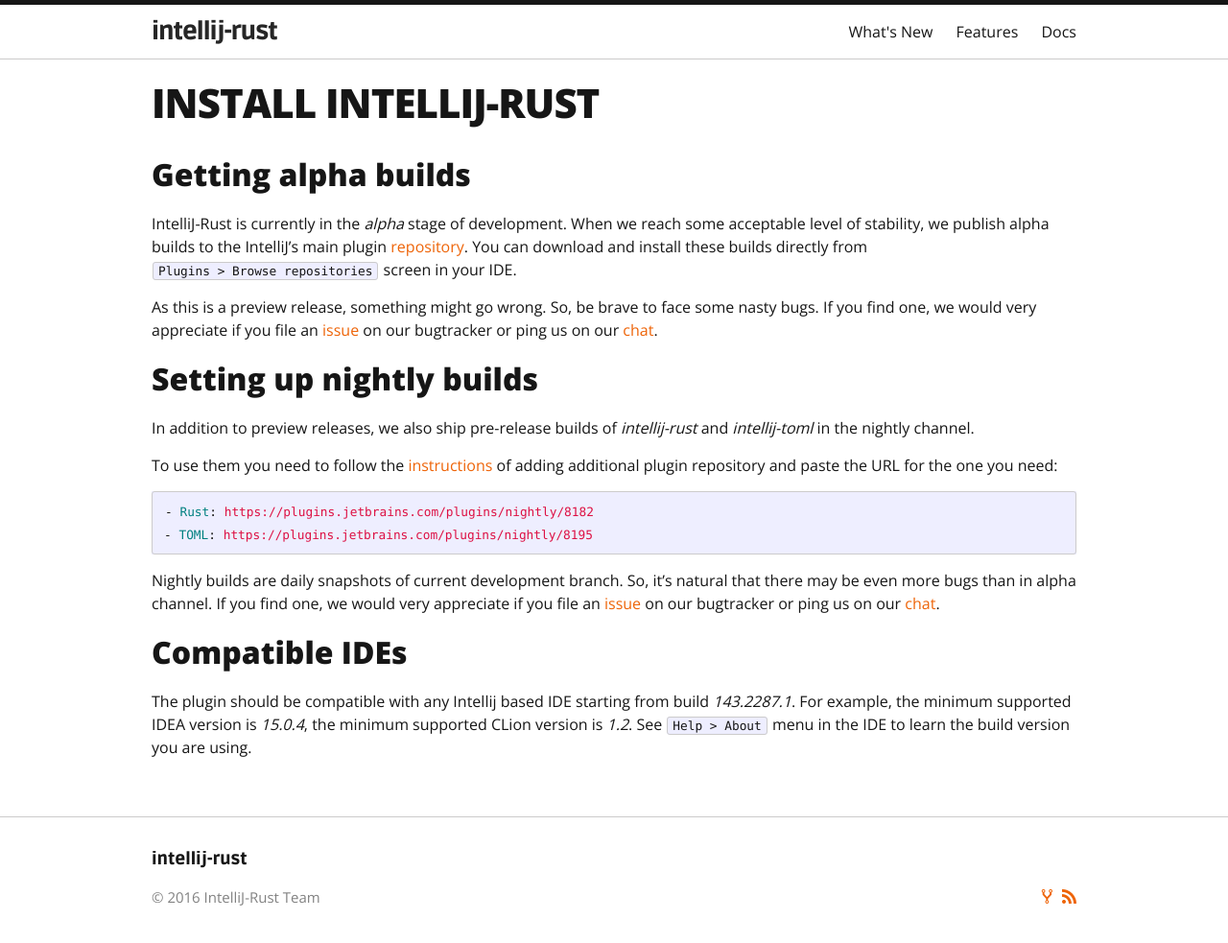
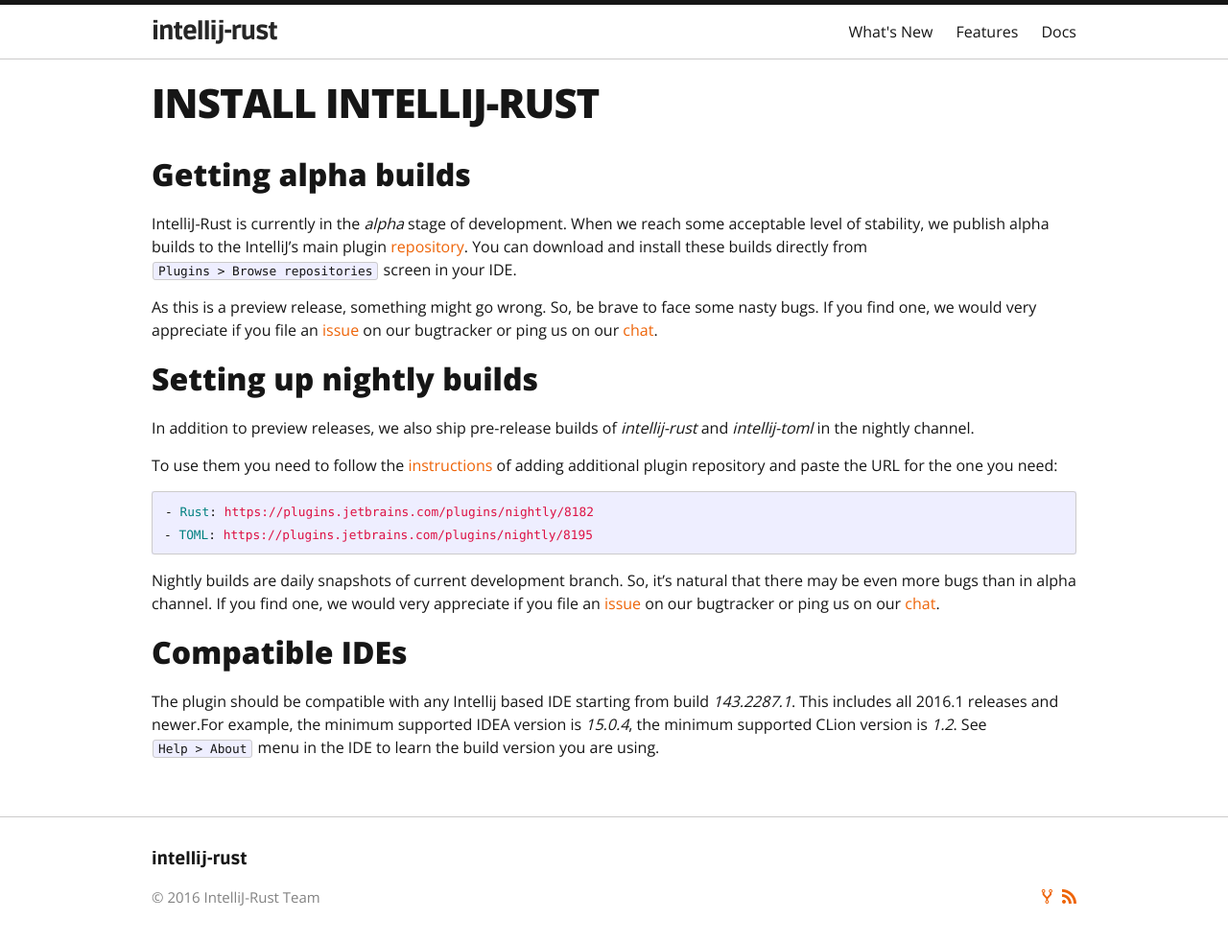
Before and after one commit to intellij-rust/intellij-rust.github.io, a Jekyll site: the page built from install.markdown, in a window 1280 px wide and 1007 px high. Shown: the top 983 px of the window at 96% size. Built offline with Jekyll 4.4.1, drawn with Linux system fonts in a browser that asks for light colours; nearby versions of some CDN libraries; some web fonts are replaced.

Commit message:
Make compatible versions section cleare

```diff
--- a/install.markdown
+++ b/install.markdown
@@ -35,6 +35,6 @@
 ## Compatible IDEs
 
 The plugin should be compatible with any Intellij based IDE starting from build
-_143.2287.1_. For example, the minimum supported IDEA version is _15.0.4_, the
-minimum supported CLion version is _1.2_. See `Help > About` menu in the IDE to
-learn the build version you are using.
+_143.2287.1_. This includes all 2016.1 releases and newer.For example, the
+minimum supported IDEA version is _15.0.4_, the minimum supported CLion version
+is _1.2_. See `Help > About` menu in the IDE to learn the build version you are using.
```
